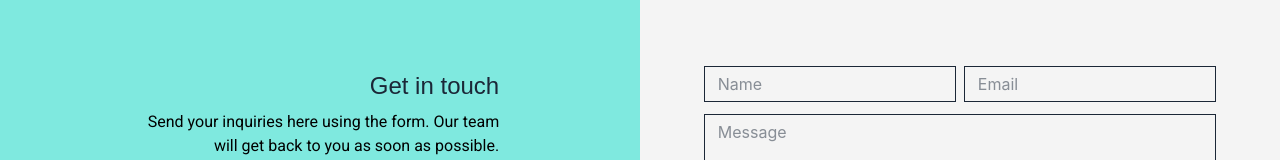
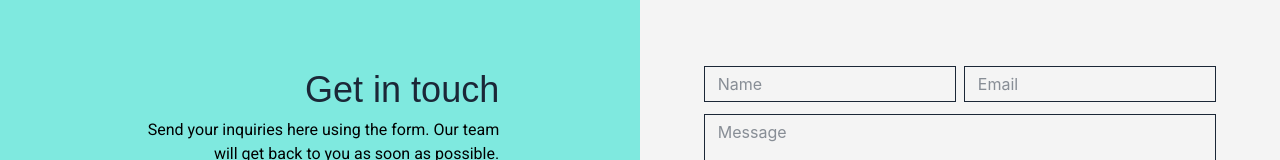
Before and after one commit to Phoebe-Jao/elearning-lp, a React (Vite) app: page / in a window 1280 px wide. Shown: the part 2359-2519 px from the top of the page. Built offline with nearby package versions, Linux system fonts and the light colour scheme; a web font is replaced by a local one.

Commit message:
[fix] info text size

```diff
--- a/src/components/HeadingBlock.jsx
+++ b/src/components/HeadingBlock.jsx
@@ -11,7 +11,7 @@ const HeadingBlock = ({ title, text="", type="heading" }) => {
       hdClasses = 'text-5xl text-uppercase py-15 max-sm:py-10';
       break;
     case 'info':
-      hdClasses = 'text-2xl mb-2 max-sm:text-4xl';
+      hdClasses = 'text-4xl mb-2';
       subTtlClasses = 'font-display text-base max-sm:text-[0.9rem]';
       break;
     default:
```
